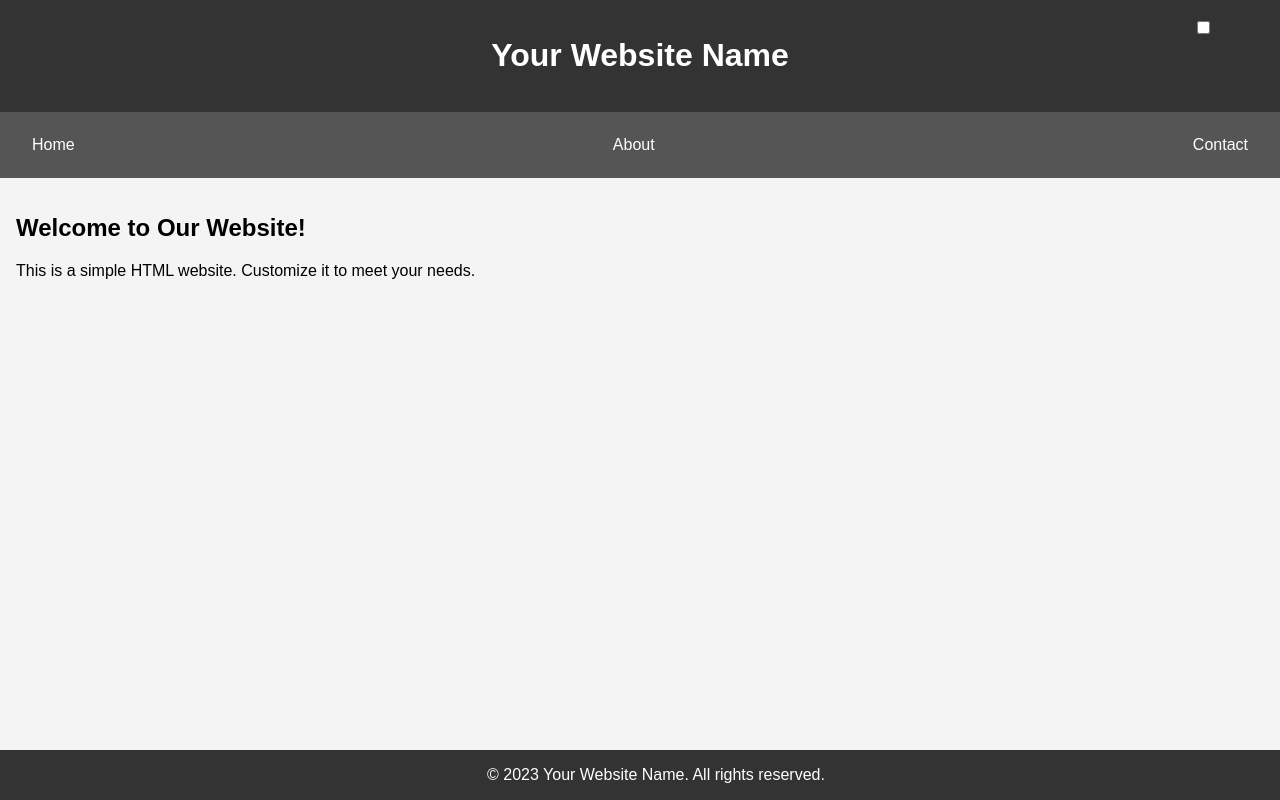
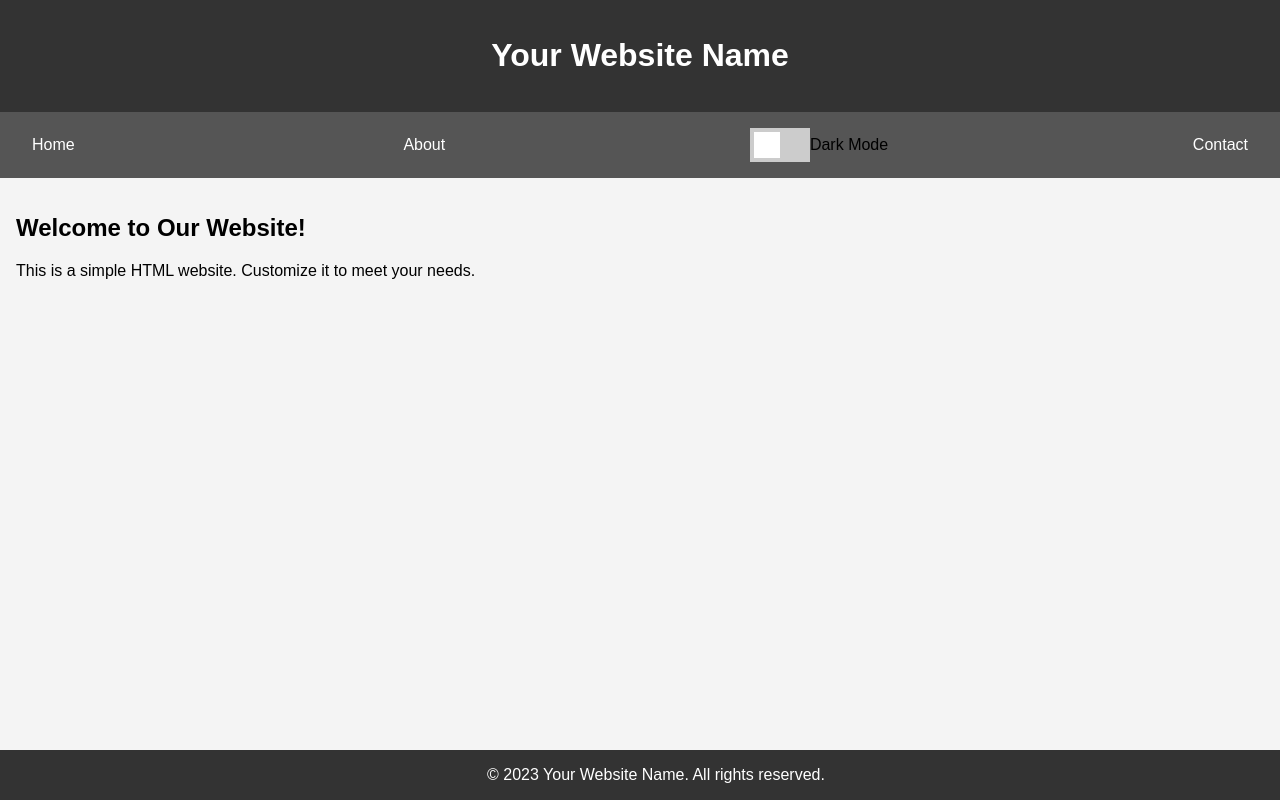
Before and after one commit to movieboxc17/Button_test, a plain HTML site: page index.html in a window 1280 px wide. Drawn offline with Linux system fonts and the light colour scheme.

Commit message:
Update index.html

```diff
--- a/index.html
+++ b/index.html
@@ -50,15 +50,61 @@
         }
 
         #switchContainer {
-            position: fixed;
-            top: 0;
-            right: 0;
-            margin: 10px;
+            display: flex;
+            align-items: center;
         }
 
-        iframe {
-            display: none;
+        .switch {
+            position: relative;
+            display: inline-block;
+            width: 60px;
+            height: 34px;
         }
+
+        .switch input {
+            opacity: 0;
+            width: 0;
+            height: 0;
+        }
+
+        .slider {
+            position: absolute;
+            cursor: pointer;
+            top: 0;
+            left: 0;
+            right: 0;
+            bottom: 0;
+            background-color: #ccc;
+            -webkit-transition: .4s;
+            transition: .4s;
+        }
+
+        .slider:before {
+            position: absolute;
+            content: "";
+            height: 26px;
+            width: 26px;
+            left: 4px;
+            bottom: 4px;
+            background-color: white;
+            -webkit-transition: .4s;
+            transition: .4s;
+        }
+
+        input:checked + .slider {
+            background-color: #2196F3;
+        }
+
+        input:focus + .slider {
+            box-shadow: 0 0 1px #2196F3;
+        }
+
+        input:checked + .slider:before {
+            -webkit-transform: translateX(26px);
+            -ms-transform: translateX(26px);
+            transform: translateX(26px);
+        }
+
     </style>
 </head>
 <body>
@@ -72,14 +118,10 @@
         <a href="#">About</a>
         <div id="switchContainer">
             <label class="switch">
-                <input class="switch__input" type="checkbox" role="switch" name="dark" onchange="toggleColors()" />
-                <svg class="switch__icon" width="24px" height="24px" aria-hidden="true">
-                    <use href="#light" />
-                </svg>
-                <svg class="switch__icon" width="24px" height="24px" aria-hidden="true">
-                    <use href="#dark" />
-                </svg>
+                <input type="checkbox" onchange="toggleColors()">
+                <span class="slider"></span>
             </label>
+            <span>Dark Mode</span>
         </div>
         <a href="#">Contact</a>
     </nav>
@@ -93,19 +135,14 @@
         &copy; 2023 Your Website Name. All rights reserved.
     </footer>
 
-    <iframe id="switchFrame" src="switch.html"></iframe>
-
     <script>
         function toggleColors() {
             var body = document.body;
-            var switchFrame = document.getElementById('switchFrame');
 
             if (body.classList.contains('dark-mode')) {
                 body.classList.remove('dark-mode');
-                switchFrame.contentWindow.document.body.classList.remove('dark-mode');
             } else {
                 body.classList.add('dark-mode');
-                switchFrame.contentWindow.document.body.classList.add('dark-mode');
             }
         }
     </script>
```
